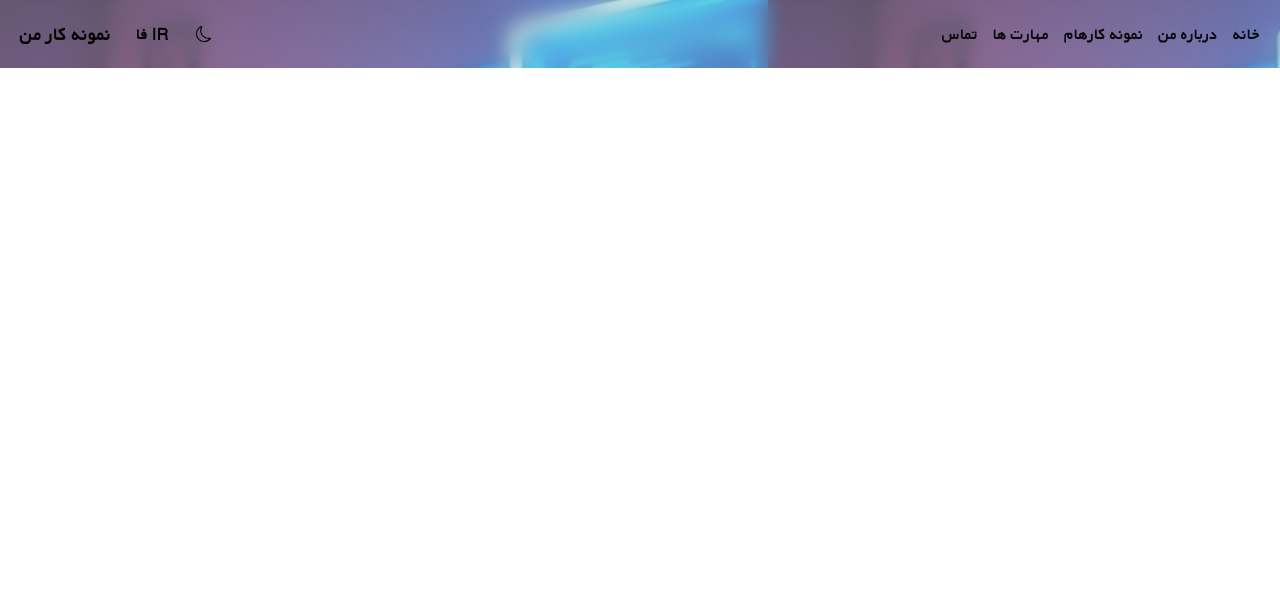
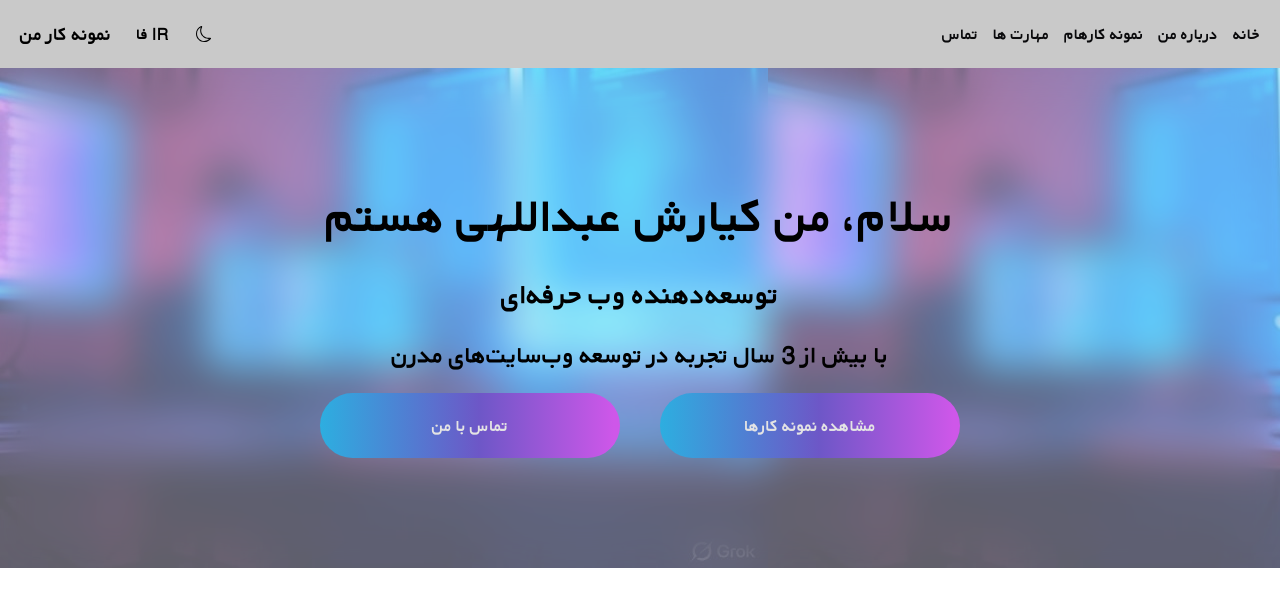
Before and after one commit to kiarashAB/my_projects, a PHP site: page / in a window 1280 px wide. Shown: the top 607 px of the page. Run offline with PHP 8.4, Linux system fonts and the light colour scheme.

Commit message:
add new code

```diff
--- a/css/index.css
+++ b/css/index.css
@@ -24,13 +24,8 @@ color: var(--white);
 }
 
 body.dark
-header{
-    background-color: #3b3b3b81;
-}
-
-body.dark
-.Header li:hover{
-color: var(--blu);
+.Header{
+    background-color: #3b3b3b;
 }
 
 body.dark
@@ -41,6 +36,11 @@ body.dark
 body.dark
 .Darkmod:hover{
     background-color: #3f3f3f59;
+}
+
+body.dark
+.blur_but{
+    background-color: #3a3a3a8c;
 }
 /* Daek mod */
 html {
@@ -58,8 +58,7 @@ header{
 
 .Header{
     padding: 20px;
-    background-color: rgba(201, 201, 201, 0.404);
-    backdrop-filter: blur(10px);
+    background-color: rgb(201, 201, 201);
     display: flex;
     font-size: 1.7rem;
     justify-content: space-between;
@@ -125,3 +124,49 @@ header{
     font-size: 2rem;
     margin-right: 10px;
 }
+
+.but_he{
+    height: 500px;
+}
+
+.blur_but{
+    width: 100%;
+    height: 500px;
+    background-color: rgba(255, 255, 255, 0.37);
+    backdrop-filter: blur(20px);
+    display: flex;
+    flex-direction: column;
+    align-items: center;
+    justify-content: center;
+}
+
+.Heder_p{
+   font-size: 2.6rem;
+   display: flex;
+   align-items: center;
+   flex-direction: column;
+   gap: 20px;
+}
+
+.Btn_Header{
+    display: flex;
+    gap: 40px;
+}
+
+.btn {
+    padding: 10px;
+    font-size: 1.8rem;
+    font-family: inherit;
+    border-radius: 50px;
+    border: none;
+    padding: 20px;
+    width: 300px;
+    cursor: pointer;
+    background: linear-gradient(90deg,rgba(45, 174, 224, 1) 0%, rgba(109, 87, 199, 1) 53%, rgba(206, 87, 233, 1) 98%);
+    color: var(--white);
+    transition: all 0.5s;
+}
+
+.btn:hover{
+    box-shadow: 2px 5px 30px rgb(75, 75, 75);
+}
--- a/index.htm
+++ b/index.htm
@@ -46,7 +46,9 @@
             </div>
         </div>
         <div class="but_he">
+            <div class="blur_but" id="blur_but">
 
+            </div>
         </div>
     </header>
 
--- a/js/inex.js
+++ b/js/inex.js
@@ -19,3 +19,22 @@ document.getElementById("Le_box").addEventListener("click", () => {
     document.getElementById("F").classList.toggle("none");
     document.getElementById("E").classList.toggle("none");
 });
+
+const abutkiarash = {
+    name : "کیارش",
+    family : "عبداللهی",
+    age : 18,
+    sabege : 3,
+}
+
+document.getElementById("blur_but").innerHTML =
+`<div class="Heder_p">
+                    <h1>سلام، من ${abutkiarash.name} ${abutkiarash.family} هستم</h1>
+                    <h3>توسعه‌دهنده وب حرفه‌ای</h3>
+                    <p>با بیش از ${abutkiarash.sabege} سال تجربه در توسعه وب‌سایت‌های مدرن</p>
+                    <div class="Btn_Header">
+                    <button class="btn">مشاهده نمونه کارها</button>
+                    <button class="btn">تماس با من</button>
+                    </div>
+                </div>
+`;
```
